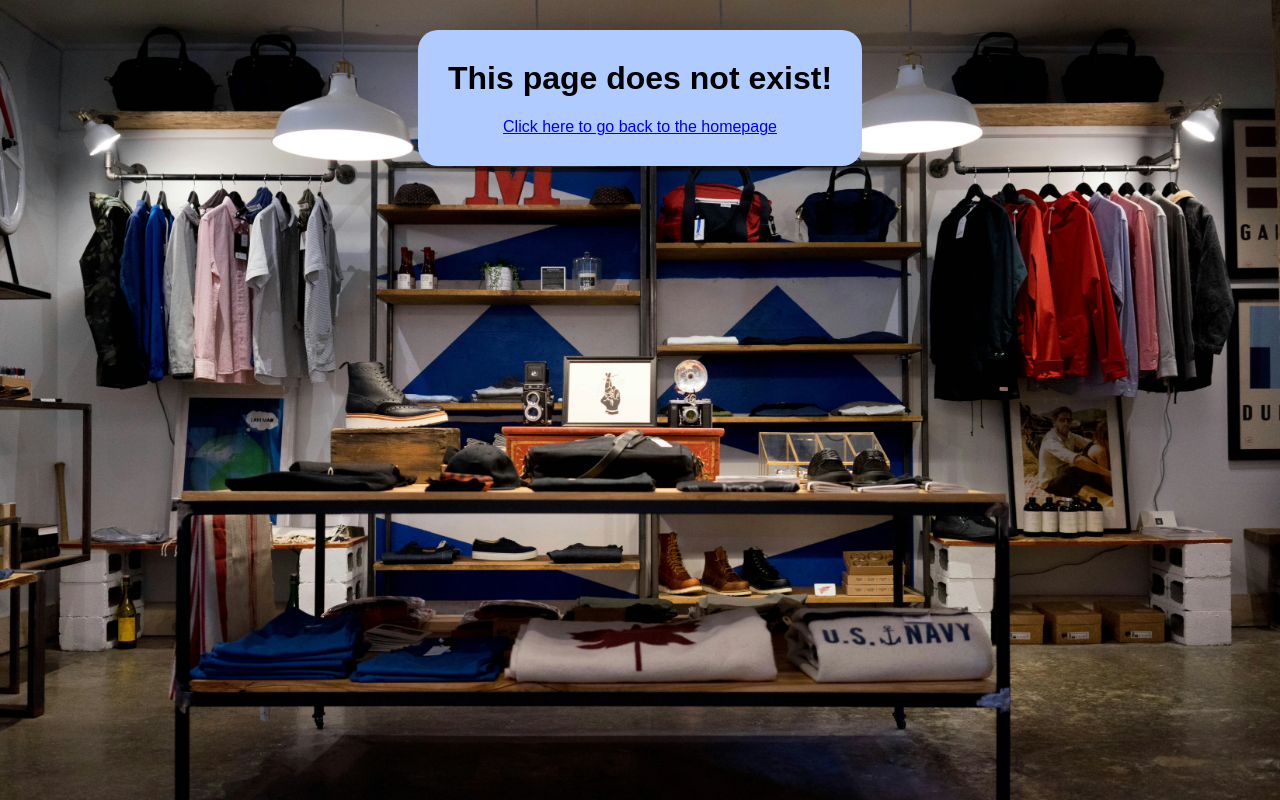
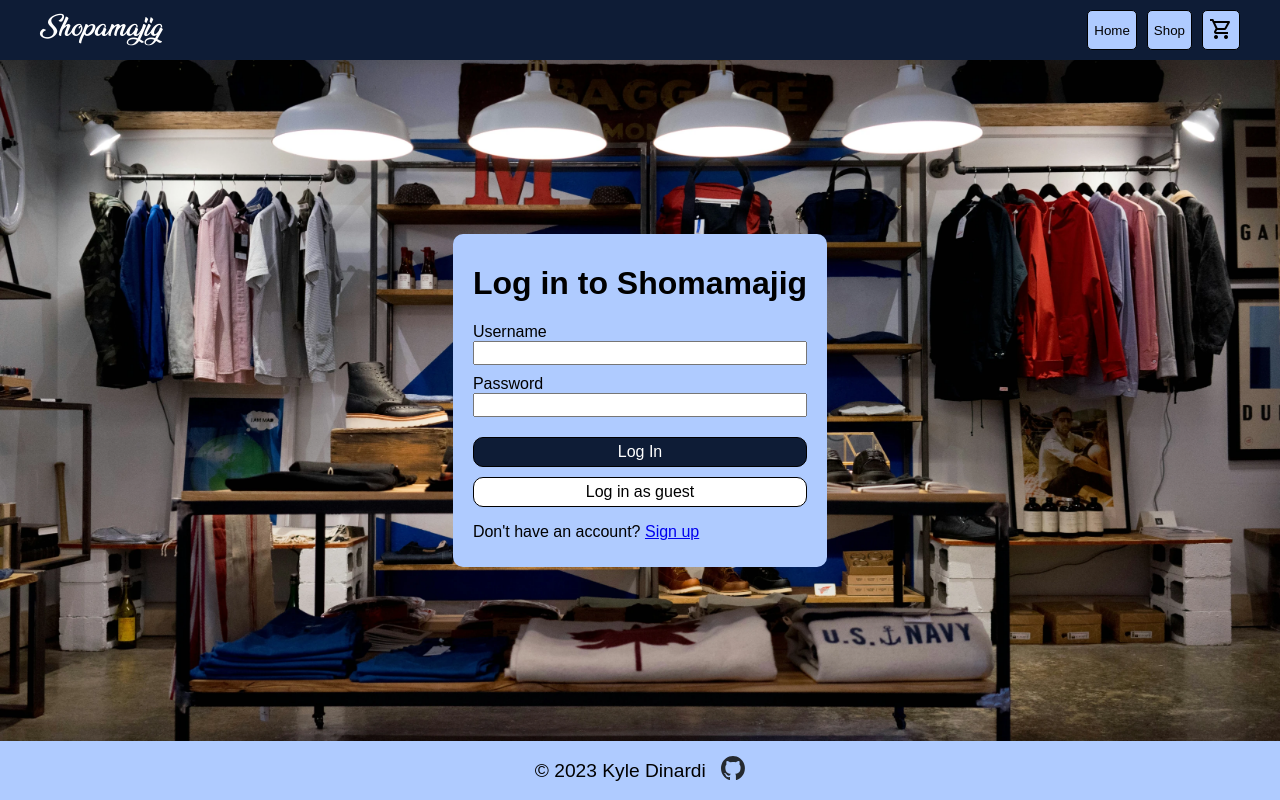
Before and after one commit to kyledinardi/shopping-cart, a React (Vite) app: page /login in a window 1280 px wide. Built offline with nearby package versions, Linux system fonts and the light colour scheme.

Commit message:
Create login page

```diff
--- a/src/Router.jsx
+++ b/src/Router.jsx
@@ -4,6 +4,7 @@ import Shop from './pages/Shop.jsx';
 import ErrorPage from './pages/ErrorPage.jsx';
 import Cart from './pages/Cart.jsx';
 import ProductPage from './pages/ProductPage.jsx';
+import Login from './pages/Login.jsx';
 
 const routes = [
   {
@@ -17,6 +18,8 @@ const routes = [
     ],
     errorElement: <ErrorPage />,
   },
+
+  { path: '/login', element: <Login />, errorElement: <ErrorPage /> },
 ];
 
 export default routes;
--- /dev/null
+++ b/src/pages/Login.jsx
@@ -0,0 +1,91 @@
+import { useState } from 'react';
+import { Link, useNavigate } from 'react-router-dom';
+import Navbar from '../components/Navbar.jsx';
+import Footer from '../components/Footer.jsx';
+import styles from '../style/Login.module.css';
+
+function Login() {
+  const [errorMessage, setErrorMessage] = useState('');
+  const navigate = useNavigate();
+
+  async function submitLogin(e) {
+    e.preventDefault();
+
+    const responseStream = await fetch(
+      `${import.meta.env.VITE_BACKEND_URL}/users`,
+
+      {
+        method: 'POST',
+        headers: { 'Content-Type': 'application/json' },
+
+        body: JSON.stringify({
+          username: document.getElementById('username').value,
+          password: document.getElementById('password').value,
+        }),
+      },
+    );
+
+    const response = await responseStream.json();
+
+    if (response.error) {
+      e.target.reset();
+      setErrorMessage(response.error.message);
+      return;
+    }
+
+    localStorage.setItem('token', response.token);
+    localStorage.setItem('userId', response.user.id);
+    navigate('/');
+  }
+
+  return (
+    <div className={styles.wrapper}>
+      <Navbar />
+      <main className={styles.login}>
+        <h1>Log in to Shomamajig</h1>
+        <div className={styles.loginForms}>
+          {errorMessage !== '' && (
+            <div className={styles.error}>{errorMessage}</div>
+          )}
+          <form className={styles.loginForm} onSubmit={(e) => submitLogin(e)}>
+            <div className={styles.fields}>
+              <label htmlFor='username'>Username</label>
+              <input
+                type='text'
+                name='username'
+                id='username'
+                maxLength={50}
+                required
+              />
+              <label htmlFor='password'>Password</label>
+              <input
+                type='password'
+                name='password'
+                id='password'
+                maxLength={50}
+                required
+              />
+            </div>
+            <button className={styles.loginButton}>Log In</button>
+          </form>
+          <form onSubmit={(e) => submitLogin(e)}>
+            <input type='hidden' name='username' value='Guest' />
+            <input type='hidden' name='password' value='1' />
+            <button className={styles.guestButton}>Log in as guest</button>
+          </form>
+          <div>
+            <p>
+              Don&apos;t have an account?{' '}
+              <Link className={styles.signUpLink} to='/sign-up'>
+                Sign up
+              </Link>
+            </p>
+          </div>
+        </div>
+      </main>
+      <Footer />
+    </div>
+  );
+}
+
+export default Login;
--- /dev/null
+++ b/src/style/Login.module.css
@@ -0,0 +1,40 @@
+.wrapper {
+  height: 100vh;
+  display: flex;
+  flex-direction: column;
+  justify-content: space-between;
+}
+
+.login {
+  align-self: center;
+  background-color: #afcbff;
+  padding: 10px 20px;
+  border-radius: 10px;
+}
+
+.fields input {
+  display: block;
+  font-size: 1rem;
+  width: 100%;
+  margin-bottom: 10px;
+}
+
+.login button {
+  font-size: 1rem;
+  width: 100%;
+  border-radius: 10px;
+  padding: 5px;
+  border: 1px solid black;
+}
+
+.loginButton {
+  width: 100%;
+  margin: 10px 0;
+  background-color: #0e1c36;
+  color: white;
+  border: none;
+}
+
+.guestButton {
+  background-color: white;
+}
```
